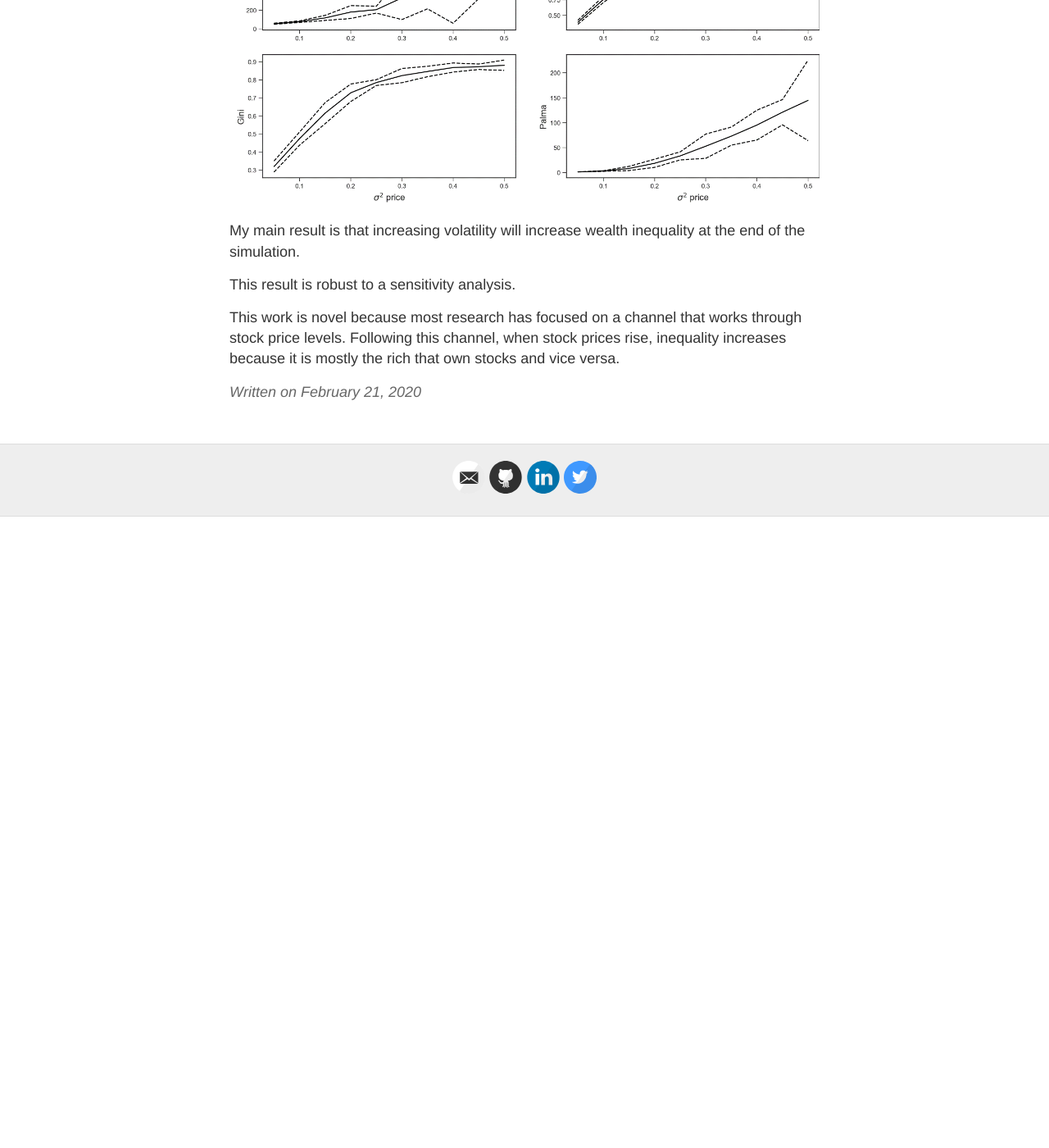
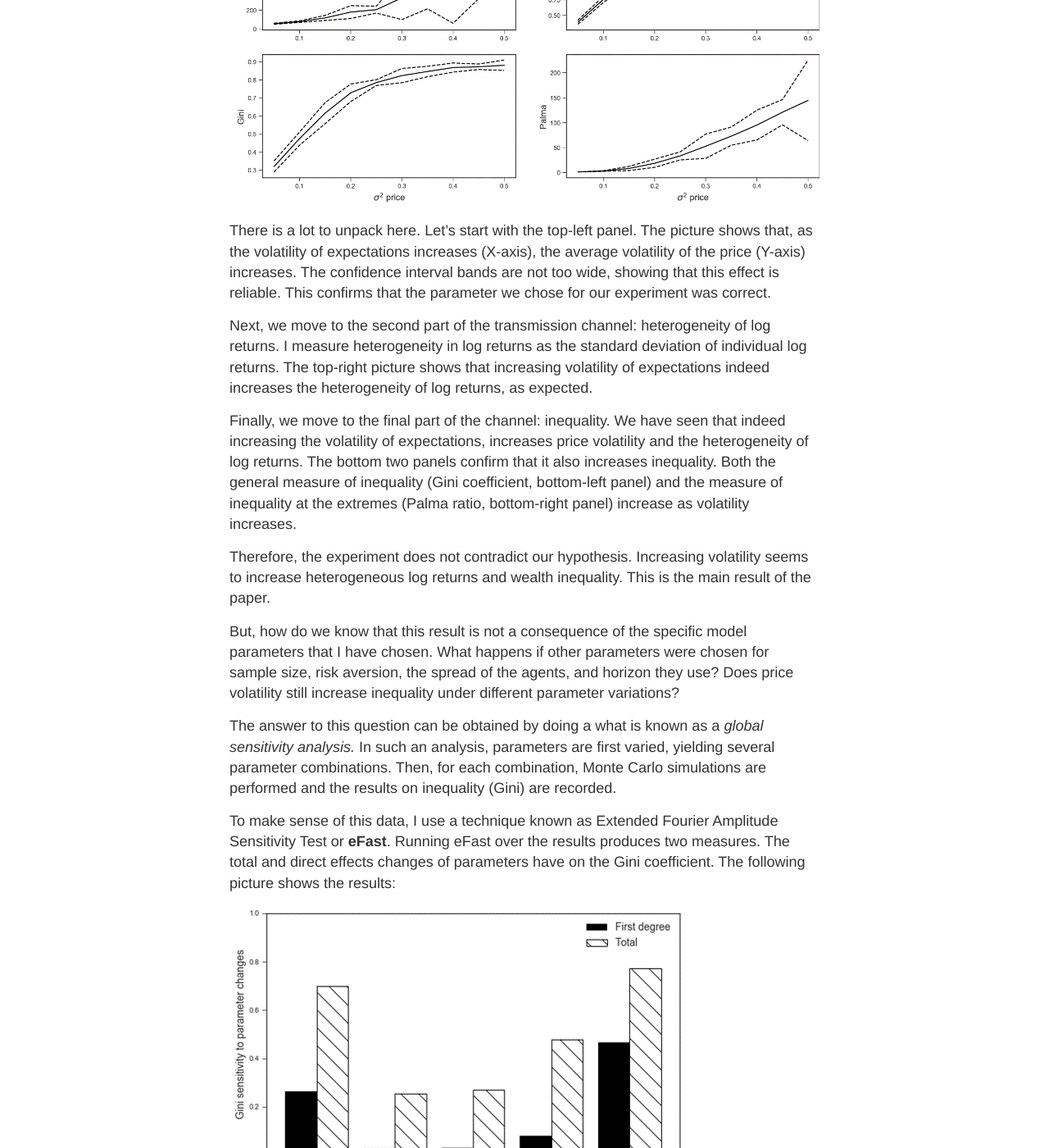
Before and after one commit to joerischasfoort/joerischasfoort.github.io, a Jekyll site: the page built from _posts/2020-2-21-volatility-inequality.md, in a window 1280 px wide and 1400 px high, scrolled down 2317 px. Shown: the whole window at 82% size. Built offline with Jekyll 4.4.1, drawn with Linux system fonts in a browser that asks for light colours; before the commit the page ends 2947 px from its top, so only the background shows below that; some of the changed text lies outside the part shown.

Commit message:
Update 2020-2-21-volatility-inequality.md

```diff
--- a/_posts/2020-2-21-volatility-inequality.md
+++ b/_posts/2020-2-21-volatility-inequality.md
@@ -28,13 +28,27 @@ To find out if it is caused by volatility, a simulation experiment is needed. Lu
 
 In this simulation experiment, I will increase the noise parameter from 0.05 to 0.5 in steps of 0.05. To make sure that randomness does not affect our results, I will simulate 10 Monte Carlo simulations for every step. This means, there will be 9 * 10 = 90 simulations in total. At the end of every simulation, I measure the Gini and Palma coefficient.
 
-So, what happens if we plot the volatility against the average end of simulation Gini and Palma? Let's see:
+So, what happens if we plot the volatility of expectations against the Monte Carlo average price volatility, heterogeneity of returns and (end of simulation) Gini and Palma? Let's see:
 
 ![experiment](/images/experiment.png){:class="img-responsive"}
 
+There is a lot to unpack here. Let's start with the top-left panel. The picture shows that, as the volatility of expectations increases (X-axis), the average volatility of the price (Y-axis) increases. The confidence interval bands are not too wide, showing that this effect is reliable. This confirms that the parameter we chose for our experiment was correct.
 
-My main result is that increasing volatility will increase wealth inequality at the end of the simulation.
+Next, we move to the second part of the transmission channel: heterogeneity of log returns. I measure heterogeneity in log returns as the standard deviation of individual log returns. The top-right picture shows that increasing volatility of expectations indeed increases the heterogeneity of log returns, as expected.
 
-This result is robust to a sensitivity analysis.
+Finally, we move to the final part of the channel: inequality. We have seen that indeed increasing the volatility of expectations, increases price volatility and the heterogeneity of log returns. The bottom two panels confirm that it also increases inequality. Both the general measure of inequality (Gini coefficient, bottom-left panel) and the measure of inequality at the extremes (Palma ratio, bottom-right panel) increase as volatility increases.
+
+Therefore, the experiment does not contradict our hypothesis. Increasing volatility seems to increase heterogeneous log returns and wealth inequality. This is the main result of the paper.
+
+But, how do we know that this result is not a consequence of the specific model parameters that I have chosen. What happens if other parameters were chosen for sample size, risk aversion, the spread of the agents, and horizon they use? Does price volatility still increase inequality under different parameter variations?
+
+The answer to this question can be obtained by doing a what is known as a *global sensitivity analysis.* In such an analysis, parameters are first varied, yielding several parameter combinations. Then, for each combination, Monte Carlo simulations are performed and the results on inequality (Gini) are recorded.
+
+To make sense of this data, I use a technique known as Extended Fourier Amplitude Sensitivity Test or **eFast**. Running eFast over the results produces two measures. The total and direct effects changes of parameters have on the Gini coefficient. The following picture shows the results:
+
+![experiment](/images/robustness.png){:class="img-responsive"}
+
+The picture clearly shows that the volatility parameter has the biggest effect on inequality. Even though all of these parameters where varied. This means that the results of the simulations are robust.
+
 
 This work is novel because most research has focused on a channel that works through stock price levels. Following this channel, when stock prices rise, inequality increases because it is mostly the rich that own stocks and vice versa.
```
